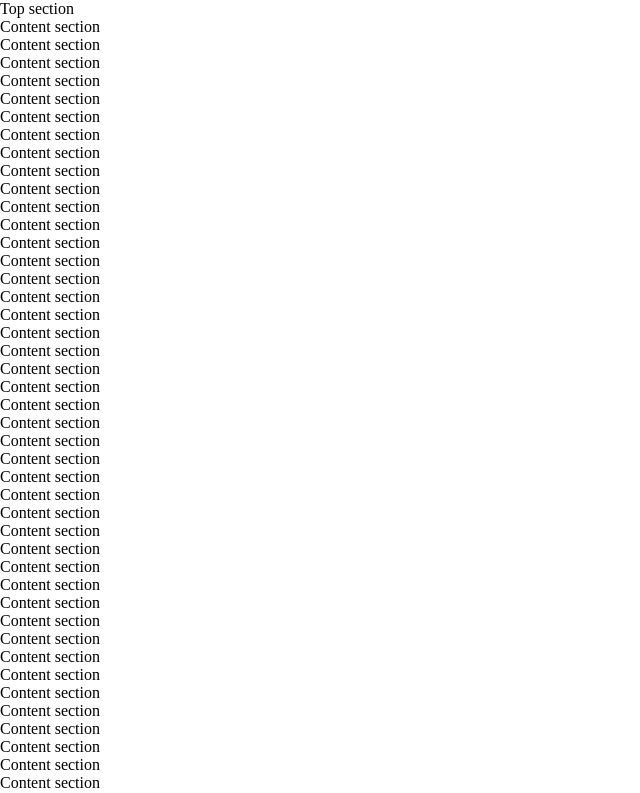
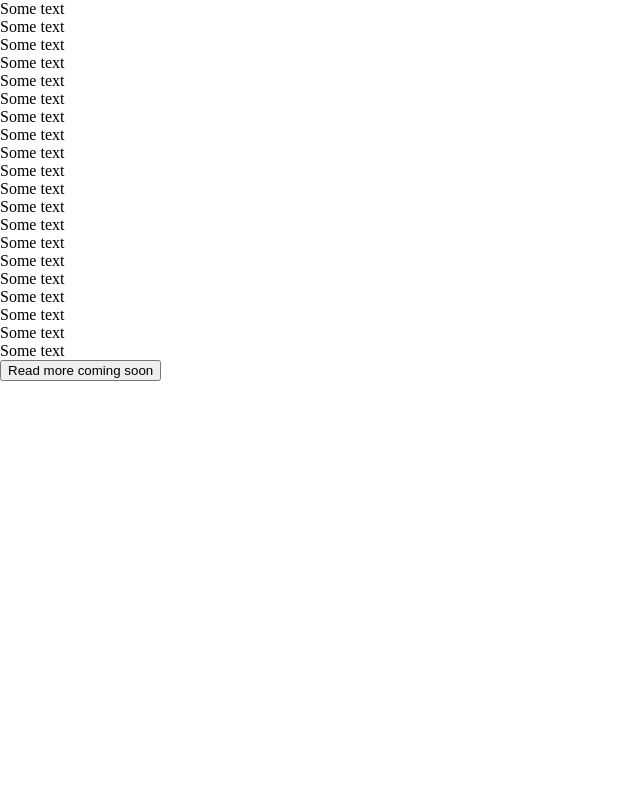
Before and after one commit to memoryStack/ReactHooks, a React (Create React App) app: page / in a window 1280 px wide. Shown: the top 793 px of the page, without its empty margins (0-640 px from the left). Built offline with nearby package versions, Linux system fonts and the light colour scheme.

Commit message:
useLayoutEffect and some useCase info about it. diff b/w useLayoutEffect vs useEffect also mentioned for first UI update

```diff
--- a/src/App.js
+++ b/src/App.js
@@ -1,29 +1,68 @@
-import React, { Fragment, useRef } from 'react';
+import React, {
+  useRef,
+  useLayoutEffect,
+  useState,
+  Fragment,
+} from 'react';
+
+const MAX_HEIGHT = 120;
+
+const Content = ({ children, truncate }) => {
+  if (truncate) {
+    return (
+      <Fragment>
+        {React.Children.map(children, (Item, ii) => {
+          const className = ii > 5 ? 'hidden' : '';
+          return React.cloneElement(Item, { className });
+        })}
+        <button>Read more coming soon</button>
+      </Fragment>
+    );
+  }
+  return <Fragment>{children}</Fragment>;
+};
 
 const App = () => {
-  const topSection = useRef(null);
-  const handleClick = () => {
-    window.scrollTo(0, topSection.current.offsetTop);
-  };
+  const wrapper = useRef(null);
+  const [truncate, setTruncate] = useState(false);
 
-  const getList = () => {
-    const array = []
-    for (let i=0;i<100;i++) {
-      array.push(<div className="content">Content section</div>)
+  useLayoutEffect(() => {
+    if (wrapper.current.clientHeight > MAX_HEIGHT) {
+      setTruncate(true);
     }
-    return array
-  }
+  }, [wrapper]);
+
 
   return (
-    <Fragment>
-      <div ref={topSection}>Top section</div>
-      {getList()}
-      <button onClick={handleClick}>Go to top</button>
-    </Fragment>
+    <div className="wrap" ref={wrapper}>
+      <Content truncate={truncate}>
+        <div>Some text</div>
+        <div>Some text</div>
+        <div>Some text</div>
+        <div>Some text</div>
+        <div>Some text</div>
+        <div>Some text</div>
+        <div>Some text</div>
+        <div>Some text</div>
+        <div>Some text</div>
+        <div>Some text</div>
+        <div>Some text</div>
+        <div>Some text</div>
+        <div>Some text</div>
+        <div>Some text</div>
+        <div>Some text</div>
+        <div>Some text</div>
+        <div>Some text</div>
+        <div>Some text</div>
+        <div>Some text</div>
+        <div>Some text</div>
+      </Content>
+    </div>
   );
 };
 
 export default App;
+
 
 // useState
 /**
@@ -111,3 +150,16 @@
  * We can also use "useRef" to persist simple values also which doesn't change between renders by just not passing the initial returned ref object to any node.
  * By doing so we can update the value of the ref.current on any action and it will not create extra re-rendering which useState does.
  */
+
+// useLayoutEffect
+/**
+ * 1. useLayoutEffect is an alternative to useEffect for layout updates.
+ * 2. A classic usage for this hook is to truncate long content if the length of the text is too long.
+ *    useLayoutEffect "synchronously re-renders" UI before the browser can paint.
+ *    Because useLayoutEffect can apply updates before the browser paint happens, you will not see any flicker or shrinking of long text which is visible on render
+ *    However, it means that it will take longer for the first view to appear in the browser because behind the scenes the paint has been blocked
+ *    until the useLayoutEffect callback has finished its work.
+ *    if we do the same thing with "useEffect" then first UI will apeear a little faster but the below button will load a little later and screen will flicker.
+ * TODO: Learn full extent of this hook. can it stop flickering in the input fields also while the user is inputing some text at the run time.
+ *        And is there a way to know that painting has started running ??
+ */
```
